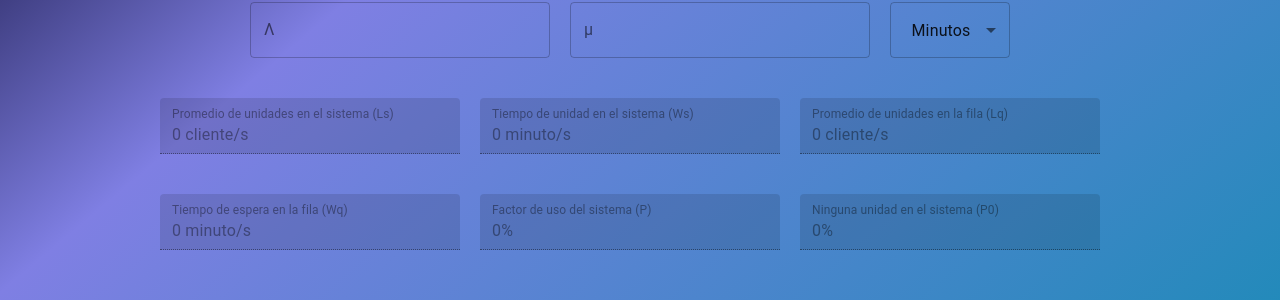
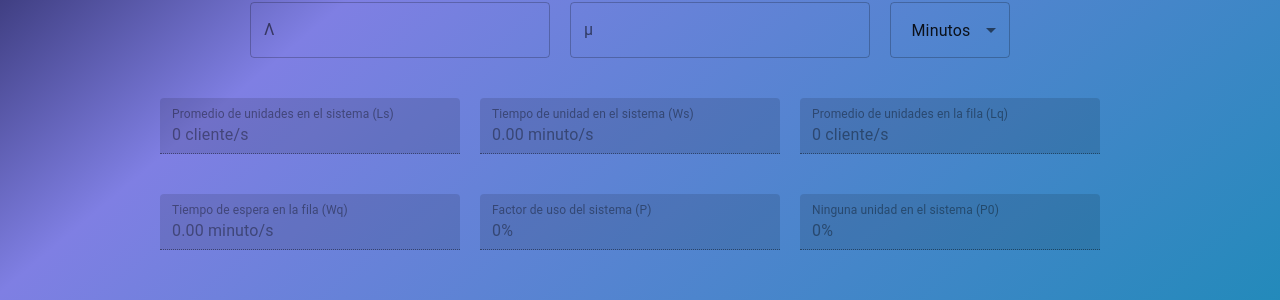
Before and after one commit to CiroAngeleri/QueueSystems, a React (Create React App) app: page / in a window 1280 px wide. Shown: the part 288-588 px from the top of the page. Built offline with nearby package versions, Linux system fonts and the light colour scheme.

Commit message:
Fix time

```diff
--- a/src/App.js
+++ b/src/App.js
@@ -77,11 +77,11 @@ const App = () => {
       </div>
       <div className="results-container">
           <CssTextField value={`${Math.round(Ls)} cliente/s`} label="Promedio de unidades en el sistema (Ls)" variant="filled" disabled/>
-          <CssTextField value={`${Math.round(Ws)} ${timeUnit}`} label="Tiempo de unidad en el sistema (Ws)" variant="filled" disabled/>
+          <CssTextField value={`${Ws.toFixed(2)} ${timeUnit}`} label="Tiempo de unidad en el sistema (Ws)" variant="filled" disabled/>
           <CssTextField  value={`${Math.round(Lq)} cliente/s`} label="Promedio de unidades en la fila (Lq)" variant="filled" disabled/>
       </div>
       <div className="results-container">
-          <CssTextField value={`${Math.round(Wq)} ${timeUnit}`} label="Tiempo de espera en la fila (Wq)" variant="filled" disabled/>
+          <CssTextField value={`${Wq.toFixed(2)} ${timeUnit}`} label="Tiempo de espera en la fila (Wq)" variant="filled" disabled/>
           <CssTextField value={`${Math.round(P)}%`} label="Factor de uso del sistema (P)" variant="filled" disabled/>
           <CssTextField value={`${Math.round(P0)}%`} label="Ninguna unidad en el sistema (P0)" variant="filled" disabled/>
       </div>
```
